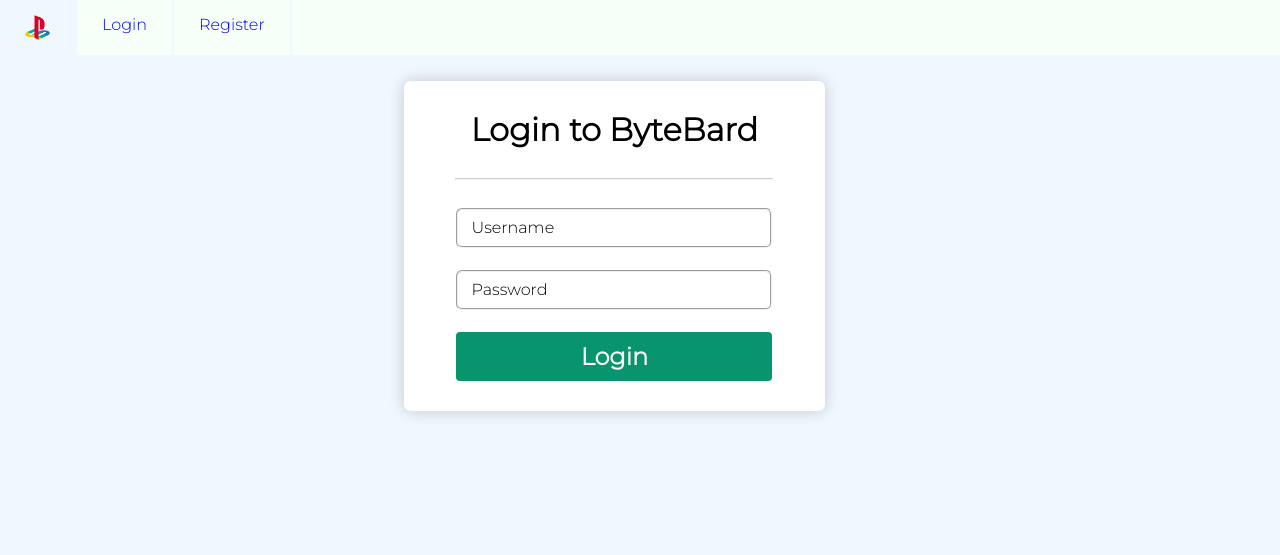
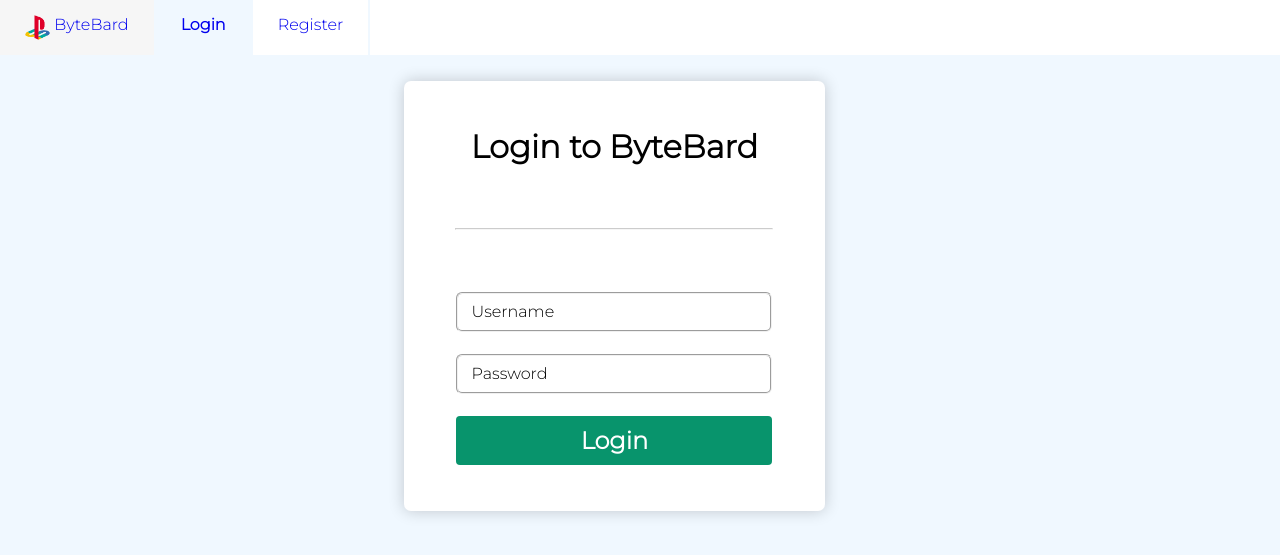
Before and after one commit to Tango0o0o/ByteBard, a Django app: page /login/ in a window 1280 px wide. Shown: the top 555 px of the page. Run offline with Django 4.2, Linux system fonts and the light colour scheme.

Commit message:
Made it obvious which tab the user is on in the navigation bar, small bug with the home tab though, doesn't take full height of the navbar

```diff
--- a/Blog/settings.py
+++ b/Blog/settings.py
@@ -38,7 +38,6 @@ INSTALLED_APPS = [
     'django.contrib.messages',
     'django.contrib.staticfiles',
     'Main',
-    'bootstrap5'
 ]
 
 MIDDLEWARE = [
--- a/Main/forms.py
+++ b/Main/forms.py
@@ -63,7 +63,7 @@ class CreateUserForm(UserCreationForm):
             css_class = "form-input" # default class ofc
 
             if self[field].errors: # if there is an error in the form field, set the class to the invalid css for the red stuff
-                css_class = "form-input-invalid"
+                css_class = "form-input invalid"
 
             self.fields[field].widget.attrs.update(
                     {
--- a/Main/static/CSS/base.css
+++ b/Main/static/CSS/base.css
@@ -2,10 +2,11 @@
     --red: rgb(255, 0, 0);
     --grey: #f0f0f0;
     --black: black;
+    --onhover: rgb(246, 246, 246);
 }
 
 body{
-    background-color: aliceblue; /* Main colour gonna be used*/
+    background-color: rgb(240, 248, 255); /* Main colour gonna be used*/
     color: black; /* Makes sense to have black*/
     margin: 0px; /* Removes all margins, so the navbar can stick to the top*/
 }
@@ -21,13 +22,13 @@ body{
 
 .navbar ul{
     list-style-type: none; /* Remove the bullets in the list*/
-    background-color: #f7fff9; /* pastel green to match alice blue */
+    background-color: white;
     padding: 0px; /* Take away all the padding around the ul */
     margin: 0px; /* And the margin */
     overflow: scroll; /* If the list goes bigger than the navbar, then don't show it */
 }
 
-.navbar a{
+.primary-tab {
     text-decoration: none; /* Remove underline from the links */
     padding: 15px 25px 15px 25px; /* Make it look a bit bigger */
     display: block; /* Giving each link the full width of its container on a new line as well */
@@ -37,8 +38,17 @@ body{
     height: 25px;
 }
 
-.navbar a:hover{ /* Change of background colour when you hover over the mouse */
-    background-color: aliceblue; /* Nice tranistion to the main bacground colout */
+.navbar .selected {
+    background-color: aliceblue;
+    font-weight: 900;
+}
+
+.navbar .selected:hover {
+    background-color: aliceblue;
+}
+
+.primary-tab:hover{ /* Change of background colour when you hover over the mouse */
+    background-color: var(--onhover); /* Nice tranistion to the main bacground colout */
     transition: 1s; /* Fade effect */
 }
 
@@ -46,6 +56,11 @@ body{
     width: 25px;
     height: 25px; /* This pretty much sets the height of the navbar */
     text-align: center; /* center the logo */
+}
+
+.siteid{
+    display: flex;
+    float: left;
 }
 
 main{
--- a/Main/static/CSS/login.css
+++ b/Main/static/CSS/login.css
@@ -1,111 +1,3 @@
-/* https://www.gerireid.com */
-.wrapper > *{ /* All items chlid to the wrapper */
-    max-width: 100%; /* Don't go bigger than container */
-    margin: auto; /* Horizontally centtering */
-    width: 75%; /* Default width */
-    display: block; /* So each item has its full width to play with */
+.login-wrapper {
+    height: 400px; /* need to set change height */
 }
-
-.submit-btn{ /* Styled in base.css */
-    font-size: x-large;
-    height: fit-content;
-    padding: 10px;
-    font-weight: bold;
-    text-align: center;
-}
-
-.wrapper{
-    margin: auto; /* Horizontally centering the form */
-    width: 40ch; /* 40 "characters" wide */
-    max-width: 100%; /* Don't go wider than the screen width */
-    height: 300px;
-
-    display: flex;
-    flex-direction: column; /* 1 per row */
-    flex-wrap: nowrap; /* Bugs out the centering */
-    justify-content: center; /* Aligns horizontally in the center */
-    align-content: space-between; /* Aligns' the flex lines (row) */
-
-
-    background-color: white; /* Slightly different colour, good looking but able to tell it's different */
-
-    /* Spacing top + bottom */
-    padding-top: 15px;
-    padding-bottom: 15px;
-
-    border-radius: 7px;
-
-    /* "0px 0px" sets the shadow directly behind the element, "1rem" sets the "radius" (size) of the shadow behind it last bit is the colour and transparency*/
-    box-shadow: 0px 0px 1rem rgba(0 0 0 / 0.2);
-
-}
-
-.form-group { /* Arranging each group of inputs */
-    display: flex;
-    flex-direction: column;
-    row-gap: 3px; /* For each group, have smaller spacing */
-}
-
-.input-label{ /* Setting it inside the input box */
-    position: relative;
-    left: 15px;
-    bottom: 30px;
-    pointer-events: none;
-}
-
-/* rgb(236, 246, 255) for matching alice blue*/
-.form-input{
-    display: block;
-
-    border-color: #f0f0f0; /*gray*/
-    border-radius: 6px;
-    border-style: groove;
-
-    height: 40px;
-    font-size: medium; /* Fills it not too much but big enough to read */
-    padding-left: 15px;
-    box-sizing: border-box; /* So it stays the same size even with padding */
-    width: 100%;
-}
-
-/* wtf is this, learn this shi at a later date*/
-input:-webkit-autofill,
-input:-webkit-autofill:hover,
-input:-webkit-autofill:focus,
-input:-webkit-autofill:active {
-    transition: background-color 5000s ease-in-out 0s;
-}
-
-.form-input:focus + label{ /* Playing the animation floating label to move the label from its placeholder position to label */
-    animation: floating-label 0.3s forwards;
-}
-
-.input-group input:not(:placeholder-shown) ~ label { /* If the placeholders aren't shown (they're nothing), the put in its floating state. */
-    animation: floating-label 0s forwards;
-}
-
-h1 {
-    text-align: center;
-}
-
-
-
-@keyframes floating-label { /* This is the floating label animation */
-
-    0% {
-        bottom: 30px; /* Start at its default position */
-    }
-
-
-    50% { /* Halfway through turn background white and bold */
-        font-weight: bold;
-        background-color: white;
-    }
-
-    100% { /* Eventually edn the transition at this */
-        background-color: white;
-        bottom: 51px;
-        font-size: small;
-        font-weight: bolder;
-    }
-}
--- a/Main/static/CSS/register.css
+++ b/Main/static/CSS/register.css
@@ -1,4 +1,6 @@
 /* https://www.gerireid.com */
+/* Also used for login.css */
+
 .wrapper > *{ /* All items chlid to the wrapper */
     max-width: 100%; /* Don't go bigger than container */
     margin: auto; /* Horizontally centtering */
@@ -53,6 +55,7 @@
     pointer-events: none;
 }
 
+
 /* rgb(236, 246, 255) for matching alice blue*/
 .form-input{
     display: block;
@@ -74,21 +77,9 @@
     outline: 0px solid var(--grey);
 }
 
-.form-input-invalid{ /* The css for invalid for fields */
-    display: block;
-
+.invalid{ /* The css for invalid for fields */
     color: var(--red);
-
     border-color: var(--red); /*red*/
-    border-radius: 6px;
-    border-style: solid;
-    border-width: 3px;
-
-    height: 40px;
-    font-size: medium; /* Fills it not too much but big enough to read */
-    padding-left: 15px;
-    box-sizing: border-box; /* So it stays the same size even with padding */
-    width: 100%;
 }
 
 .form-input-invalid:focus{
--- /dev/null
+++ b/Main/static/Javascript/base.js
@@ -0,0 +1,21 @@
+const url = window.location.href;
+const primary_tabs = ["login", "register"]; // The biggest tabs at the top of the navbar
+let tab_selected = false;
+
+primary_tabs.forEach(tab => {
+    if (url.includes(tab)){
+        console.log(tab);
+        classname = document.getElementById(tab).className;
+        document.getElementById(tab).className = classname + " selected";
+        console.log("ds");
+        tab_selected = true;
+        // keeping the original class name (for they positioning/styling), than also added selected class
+    }
+});
+
+if (!tab_selected) {
+    console.log(tab_selected);
+    classname = document.getElementById("home").className;
+    document.getElementById("home").className = classname + " selected";
+    console.log("fd");
+};
--- a/Main/static/Javascript/register.js
+++ b/Main/static/Javascript/register.js
@@ -14,7 +14,7 @@ for (const id of field_ids) { // This will loop through every element in the for
             }
 
             else {
-                input.className = "form-input-invalid"; // See register.css // 1. If not then put it on the invalid class
+                input.className = "form-input invalid"; // See register.css // 1. If not then put it on the invalid class
                 document.getElementById(id+"-error-message").style.display = "block" // Make the error message visible
             }
         }
--- a/Main/templates/authentication/login.html
+++ b/Main/templates/authentication/login.html
@@ -5,12 +5,15 @@ ByteBard | Login
 {%endblock%}
 
 {%block head%}
+    <!-- reusing register.css because there's no point in repeating so much code -->
+    <!-- Still need login.css because some small changes are needed-->
+    <link rel="stylesheet" rel="text/css" href="/static/CSS/register.css">
     <link rel="stylesheet" rel="text/css" href="/static/CSS/login.css">
 {% endblock %}
 
 {% block content %}
 
-    <form method="post" action="" class="wrapper">
+    <form method="post" action="" class="wrapper login-wrapper">
         {% csrf_token %}
 
         <h1>Login to ByteBard</h1>
--- a/Main/templates/base.html
+++ b/Main/templates/base.html
@@ -21,11 +21,18 @@
 
     <nav class="navbar">
         <ul>
-            <li><a href="{% url 'home'%}"><img src="/static/Images/ByteBardLogo.png"></a></li>
-            {% if not user.is_authenticated %}
-                <li><a href="{% url 'login'%}">Login</a></li>
-                <li><a href="{% url 'register'%}">Register</a></li>
+
+            <li>
+                <a class="primary-tab siteid" id="home" href="{% url 'home'%}"><img src="/static/Images/ByteBardLogo.png">
+                    &nbsp;
+                    <span>ByteBard</span>
+                </a>
+            </li>
+            {% if not logged_in %}
+                    <li><a class="primary-tab" id="login" href="{% url 'login'%}">Login</a></li>
+                    <li><a class="primary-tab" id="register" href="{% url 'register'%}">Register</a></li>
             {% endif %}
+
         </ul>
     </nav>
 
@@ -38,4 +45,6 @@
     {% block scripts %}
 
     {% endblock %}
+    <script src="/static/Javascript/base.js"></script>
+
 </body>
--- a/Main/templates/registration/Register.html
+++ b/Main/templates/registration/Register.html
@@ -86,7 +86,7 @@ ByteBard | Register
     </div>
 
 
-    <button class="submit-btn" type="submit">Sign up for ByteBard</button>
+    <button class="submit-btn" type="submit">Sign up</button>
 
 </form>
 
--- a/Main/views.py
+++ b/Main/views.py
@@ -6,19 +6,21 @@ from django.contrib.auth import login, authenticate, logout
 from .forms import CreateUserForm, LoginForm
 # Create your views here.
 
-def is_authenticated(user): # this is to check whether the user is already logged in
+def is_authenticated_func(user): # this is to check whether the user is already logged in
     return user.is_authenticated
 
 
 def home(req):
     template = loader.get_template('home.html')
-    return HttpResponse(template.render())
+    return HttpResponse(template.render(context={"logged_in":is_authenticated_func(req.user)}))
 
 def loginview(req):
+    form = LoginForm()
+
 
     not_found = False
 
-    if is_authenticated(req.user) == True: # if you are logged in, you can't access this page
+    if is_authenticated_func(req.user) == True: # if you are logged in, you can't access this page
         return redirect(reverse("home"))
 
     if req.method == "POST":
@@ -35,12 +37,11 @@ def loginview(req):
 
         else: # If there is no user, make not_found true to trigger error message ni the template
             not_found = True
-
-    form = LoginForm()
+    form.password = ""
     return render(req, 'authentication/login.html', {"form":form, "not_found":not_found})
 
 def register(req):
-    if is_authenticated(req.user) == True: # if you are logged in, you can't access this page
+    if is_authenticated_func(req.user) == True: # if you are logged in, you can't access this page
         return redirect(reverse("home"))
 
     if req.method == "POST":
```
Also changed, not shown: db.sqlite3, 1 other file.
